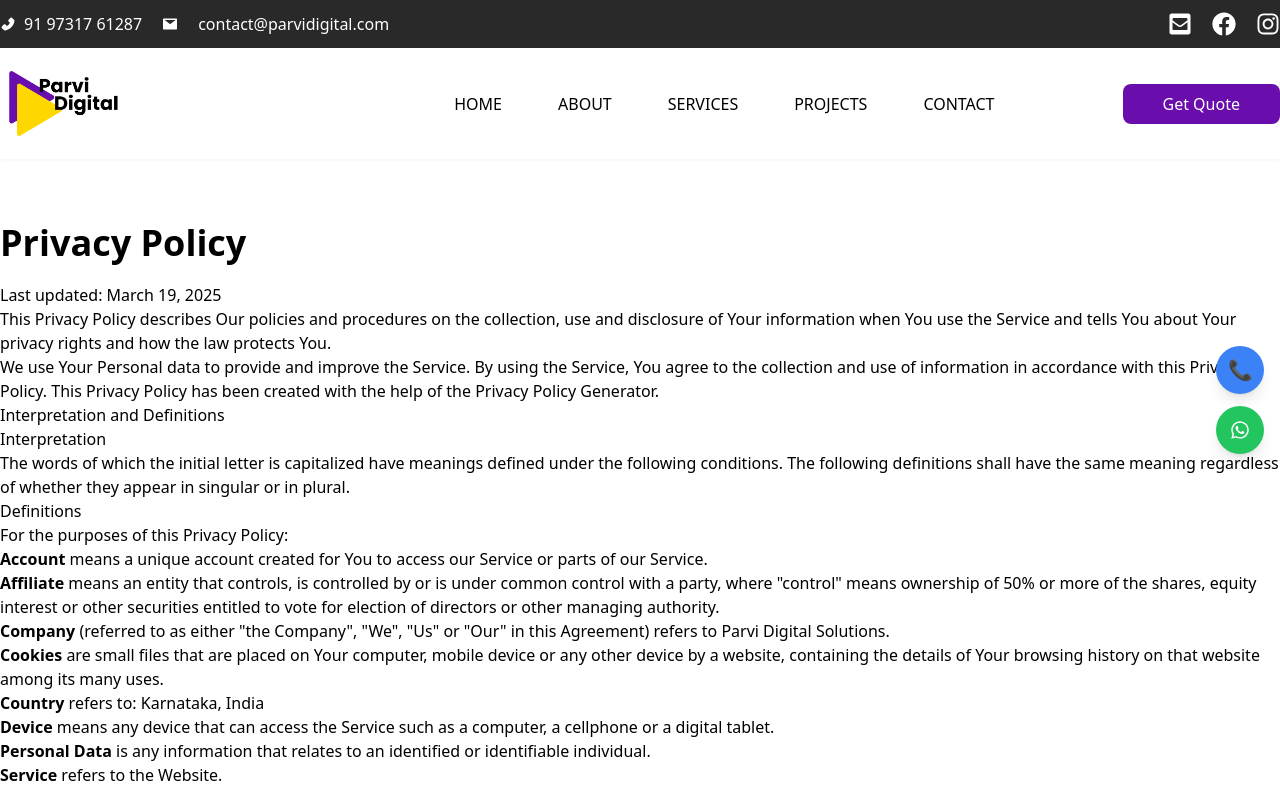
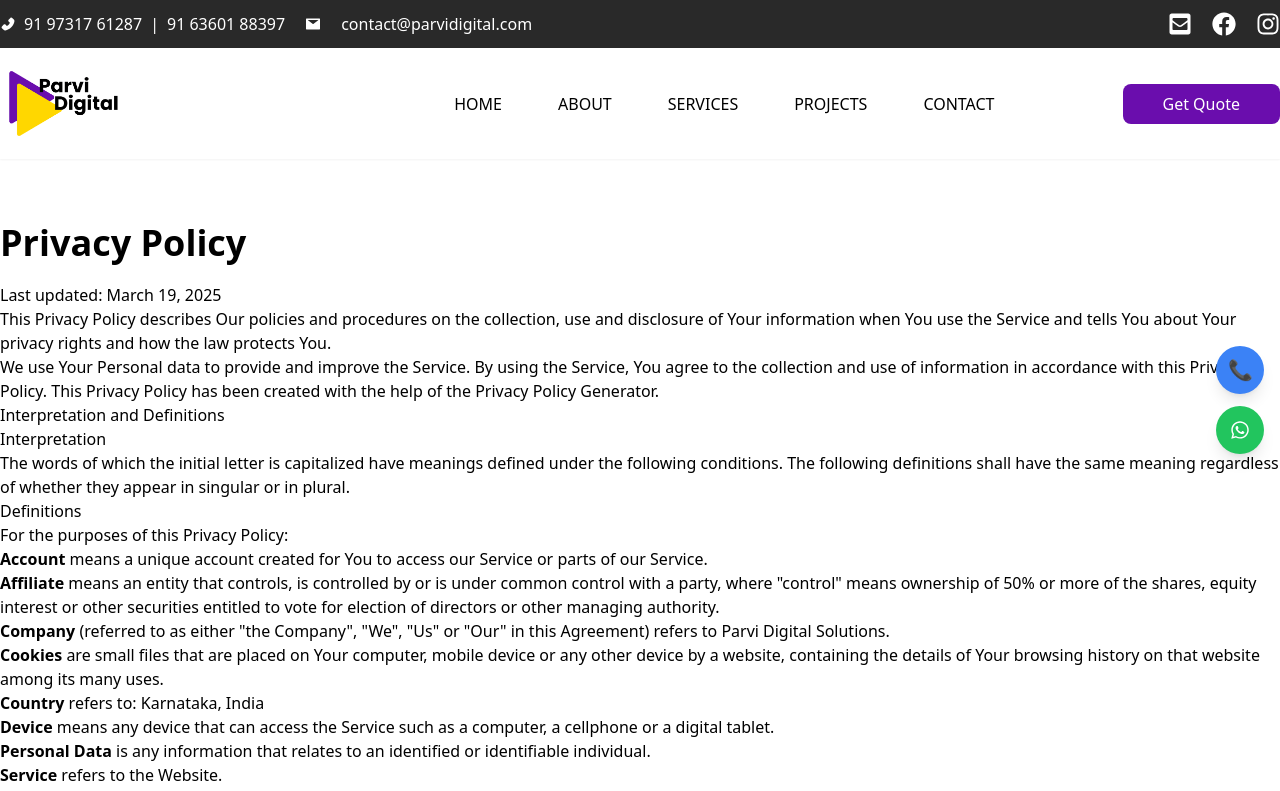
Before and after one commit to ag9731/test22, a React (Vite) app: page /privacy-policy in a window 1280 px wide. Shown: the top 791 px of the page. Built offline with nearby package versions, Linux system fonts and the light colour scheme.

Commit message:
changes made in lenovo

```diff
--- a/src/components/Footer/Footer.jsx
+++ b/src/components/Footer/Footer.jsx
@@ -25,7 +25,7 @@ const Footer = () => {
           <div className="flex items-center gap-2 mb-2">
             <FaPhoneAlt className="text-secondary" />
             <a href="tel:9731761287" className="text-1xl hover:text-secondary">
-              <p>91 97317 61287</p>
+              <p>91 97317 61287</p> \<p>91 63601 88397</p>
             </a>
           </div>
           <div className="flex items-center gap-2">
--- a/src/components/Header/HeaderTopBar.jsx
+++ b/src/components/Header/HeaderTopBar.jsx
@@ -26,7 +26,7 @@ const HeaderTopBar = () => {
           <a href="tel:9731761287" className="text-1xl hover:text-secondary">
             <div className="flex gap-2 items-center">
               <AiFillPhone />
-              <p>91 97317 61287</p>
+              <p>91 97317 61287</p> |<p>91 63601 88397</p>
             </div>
           </a>
           <a
```
